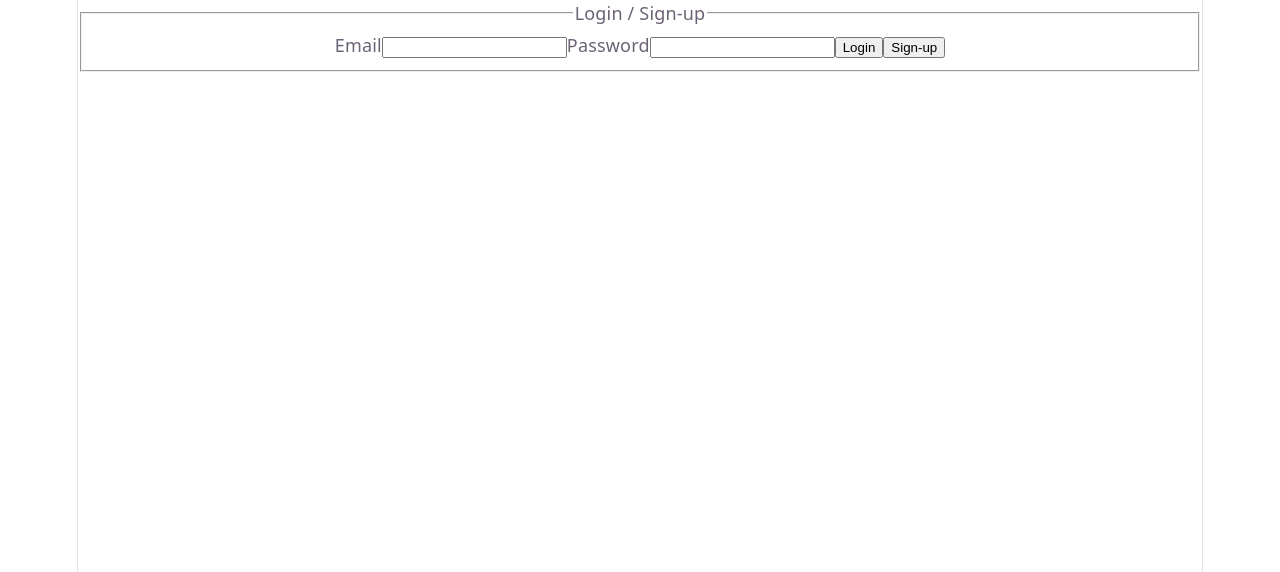
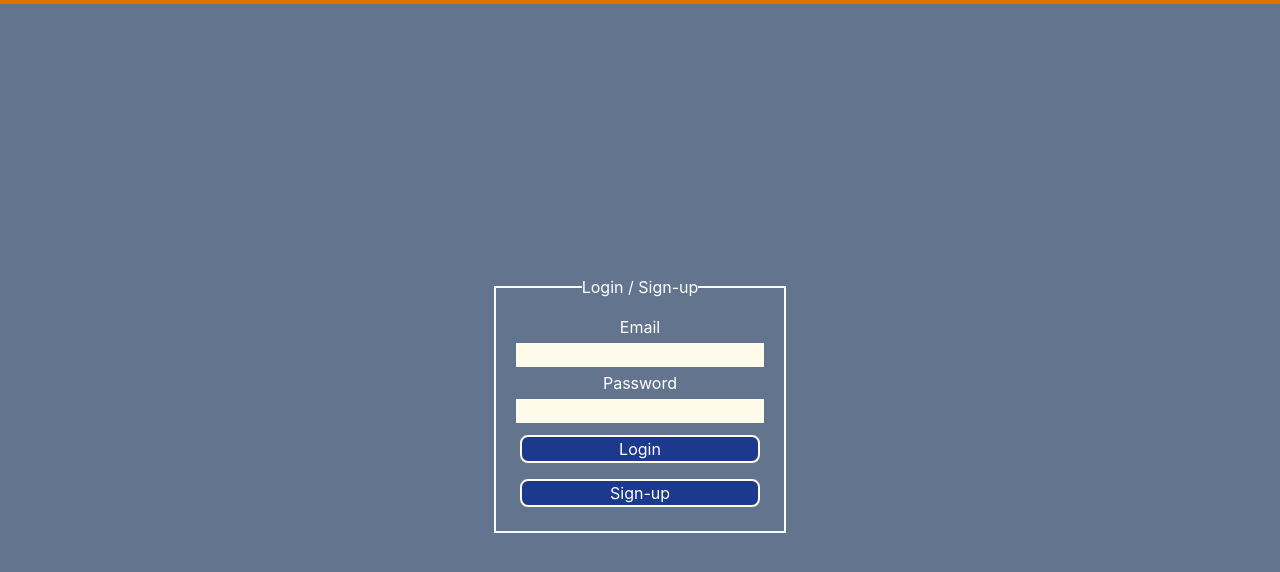
Before and after one commit to AASierp/note_keeping_app, a React (Vite) app in the folder vite-project/: page / in a window 1280 px wide. Shown: the top 572 px of the page. Built offline with nearby package versions, Linux system fonts and the light colour scheme; data requests are answered from the project's data file.

Commit message:
Added tailwind styling to landing

```diff
--- a/vite-project/package.json
+++ b/vite-project/package.json
@@ -11,8 +11,10 @@
     "server": "json-server --watch db.json --port 3001"
   },
   "dependencies": {
+    "@tailwindcss/vite": "^4.3.3",
     "react": "^19.2.8",
-    "react-dom": "^19.2.8"
+    "react-dom": "^19.2.8",
+    "tailwindcss": "^4.3.3"
   },
   "devDependencies": {
     "@eslint/js": "^10.0.1",
--- a/vite-project/src/App.css
+++ b/vite-project/src/App.css
@@ -1,4 +1,6 @@
-.counter {
+@import "tailwindcss"
+
+/* .counter {
   font-size: 16px;
   padding: 5px 10px;
   border-radius: 5px;
@@ -181,4 +183,4 @@
     right: 0;
     border-right-color: var(--border);
   }
-}
+} */
--- a/vite-project/src/App.tsx
+++ b/vite-project/src/App.tsx
@@ -56,7 +56,7 @@ function App() {
   }
 
     return(
-      <div>
+      <div className='bg-slate-500 min-h-screen'>
         <NavBar user={user} logOut={logOut} editFlag={editFlag}/>
 
         {user && !editUser
--- a/vite-project/src/components/Landing.tsx
+++ b/vite-project/src/components/Landing.tsx
@@ -117,24 +117,24 @@ export function Landing({ assignUser, editUser, editFlag }: LandingProps) {
     }
 
     return(
-        <div>
+        <div className='flex justify-center items-center bg-slate-500 text-white min-h-screen'>
             <form onSubmit = {handleSubmit}>
-                <fieldset>
+                <fieldset className='flex flex-col p-4 border-2 border-slate-50 text-center'>
                     {editUser
-                    ? <legend>Edit Details</legend>
-                    : <legend>Login / Sign-up</legend>
+                    ? <legend >Edit Details</legend>
+                    : <legend >Login / Sign-up</legend>
                     }
                     <label htmlFor="emailInput">Email</label>
-                    <input id="emailInput" type="text" value={email} onChange={(e) => setEmail(e.target.value)} />
+                    <input className="text-black bg-amber-50 m-1" id="emailInput" type="text" value={email} onChange={(e) => setEmail(e.target.value)} />
                     <label htmlFor="passwordInput">Password</label>
-                    <input id="passwordInput" type="password" value={password} onChange={(e) => setPassword(e.target.value)}/>
+                    <input className='text-black bg-amber-50 m-1' id="passwordInput" type="password" value={password} onChange={(e) => setPassword(e.target.value)}/>
                     {editUser
                     ? <>
                         <button type="submit" onClick={onUpdate}>Save</button>
                     </>
                     : <>
-                        <button type="submit" onClick={onLogin}>Login</button>
-                        <button type="submit" onClick={onSignup}>Sign-up</button>
+                        <button className="m-2 px-3 bg-blue-900 rounded-lg border-2 border-amber-50 hover:bg-blue-400" type="submit" onClick={onLogin}>Login</button>
+                        <button className="m-2 px-3  bg-blue-900 rounded-lg border-2 border-amber-50 hover:bg-blue-400" type="submit" onClick={onSignup}>Sign-up</button>
                     </>
                     }
                 </fieldset>
--- a/vite-project/src/components/NavBar.tsx
+++ b/vite-project/src/components/NavBar.tsx
@@ -3,7 +3,7 @@ import { type NavBarProps } from '../types/types'
 export function NavBar({ user, logOut, editFlag }: NavBarProps) {
 
     return (
-        <nav>
+        <nav className='border-2 border-amber-600'>
             {user
             ? <ul>
                 <li><button onClick={logOut}>Logout</button></li>
--- a/vite-project/src/index.css
+++ b/vite-project/src/index.css
@@ -1,4 +1,6 @@
-:root {
+@import "tailwindcss"
+
+/* :root {
   --text: #6b6375;
   --text-h: #08060d;
   --bg: #fff;
@@ -108,4 +110,4 @@ code {
   line-height: 135%;
   padding: 4px 8px;
   background: var(--code-bg);
-}
+} */
--- a/vite-project/vite.config.ts
+++ b/vite-project/vite.config.ts
@@ -1,7 +1,8 @@
 import react from '@vitejs/plugin-react'
 import { defineConfig } from 'vite'
+import tailwindcss from '@tailwindcss/vite'
 
 // https://vite.dev/config/
 export default defineConfig({
-  plugins: [react()],
+  plugins: [react(), tailwindcss()],
 })
```
Also changed, not shown: 1 other file (tests, documents, lock files or other folders).
